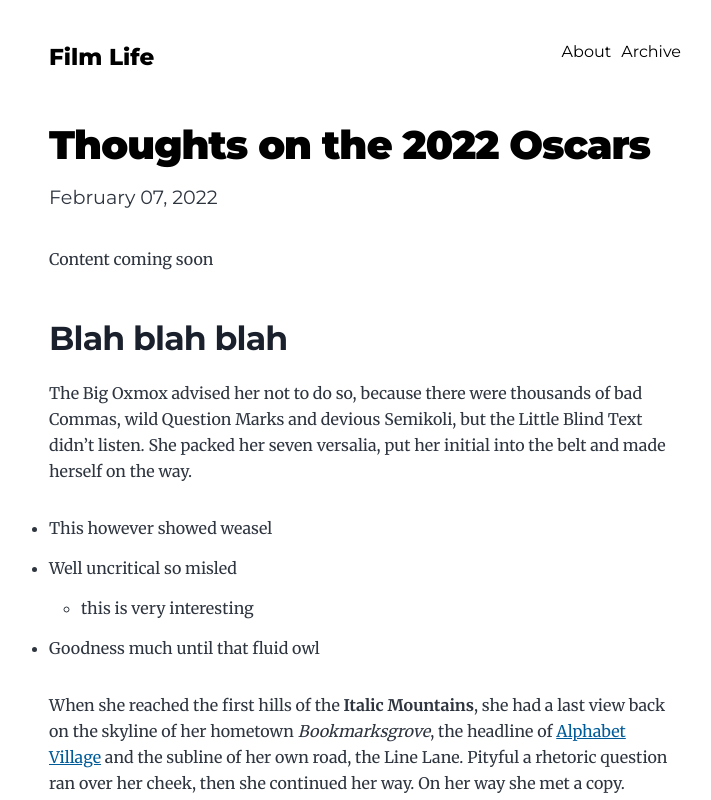
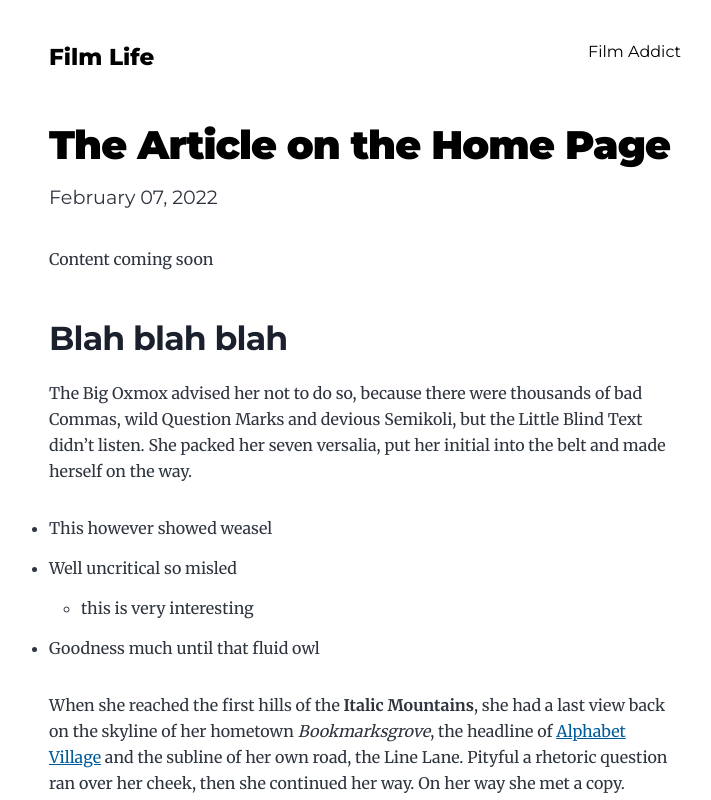
Before and after one commit to darrindevs/filmlife, a Gatsby site: page /new-beginnings/ in a window 1280 px wide. Shown: the top 800 px of the page, without its empty margins (275-986 px from the left). Built offline with nearby package versions, Linux system fonts and the light colour scheme; Gatsby itself is replaced by a stand-in of ours.

Commit message:
update navigation

```diff
--- a/content/blog/new-beginnings/index.md
+++ b/content/blog/new-beginnings/index.md
@@ -1,5 +1,5 @@
 ---
-title: Thoughts on the 2022 Oscars
+title: The Article on the Home Page
 date: "2022-02-07T22:40:32.169Z"
 description: This is a custom description for SEO and Open Graph purposes, rather than the default generated excerpt. Simply add a description field to the frontmatter.
 ---
--- a/src/components/layout.js
+++ b/src/components/layout.js
@@ -13,11 +13,11 @@ const Layout = ({ location, title, children }) => {
         {title}
       </Link>
       <Link className="header-link-secondary" to="/archive">
-        Archive
+        Film Addict
       </Link>
-      <Link className="header-link-secondary" to="/about">
+      {/*<Link className="header-link-secondary" to="/about">
         About
-      </Link>
+    </Link>*/}
       </>
 
     )
@@ -28,11 +28,11 @@ const Layout = ({ location, title, children }) => {
         {title}
       </Link>
       <Link className="header-link-secondary" to="/archive">
-        Archive
+        Film Addict
       </Link>
-      <Link className="header-link-secondary" to="/about">
+      {/*<Link className="header-link-secondary" to="/about">
         About
-      </Link>
+    </Link>*/}
     </>
     )
   }
```
